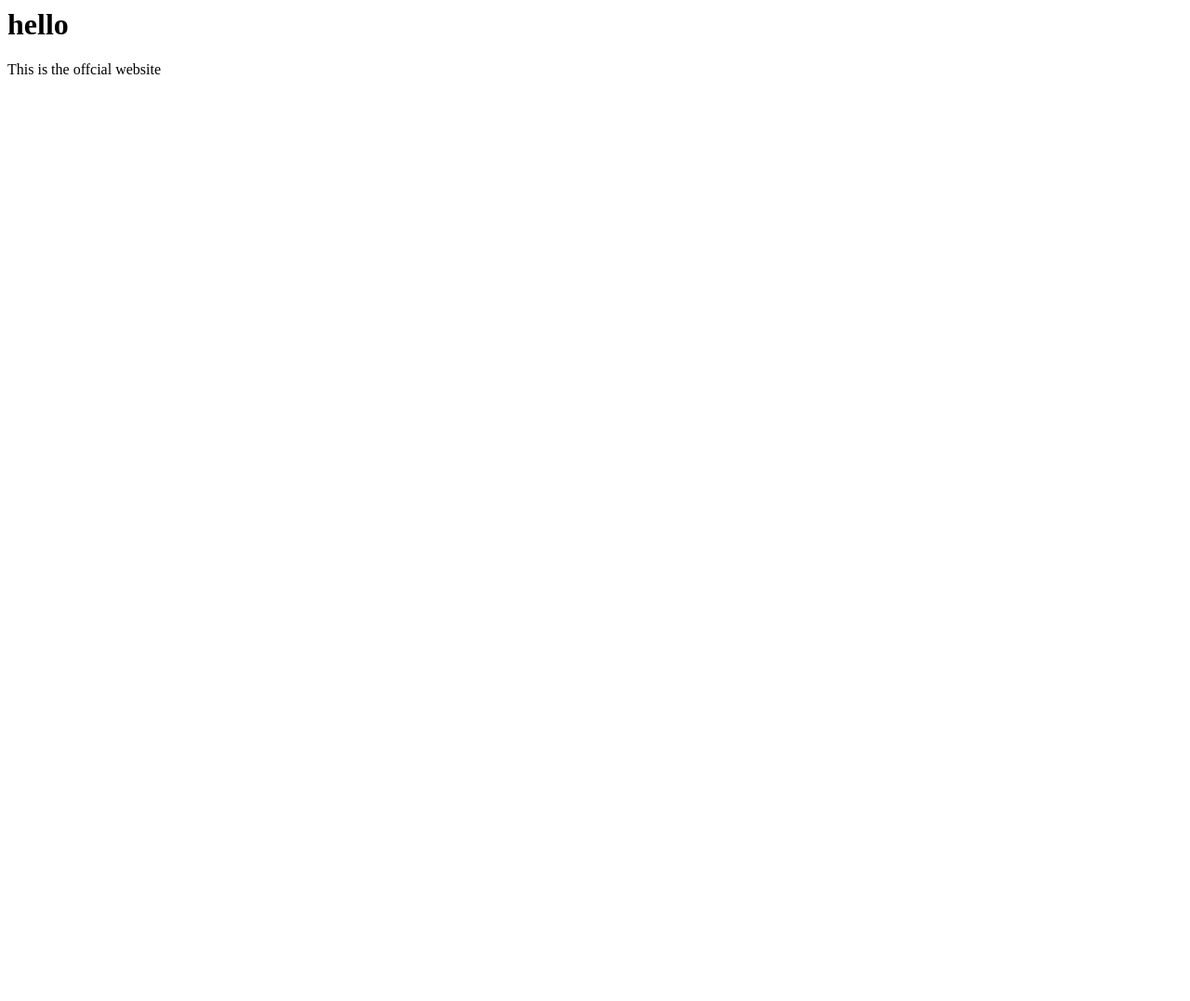
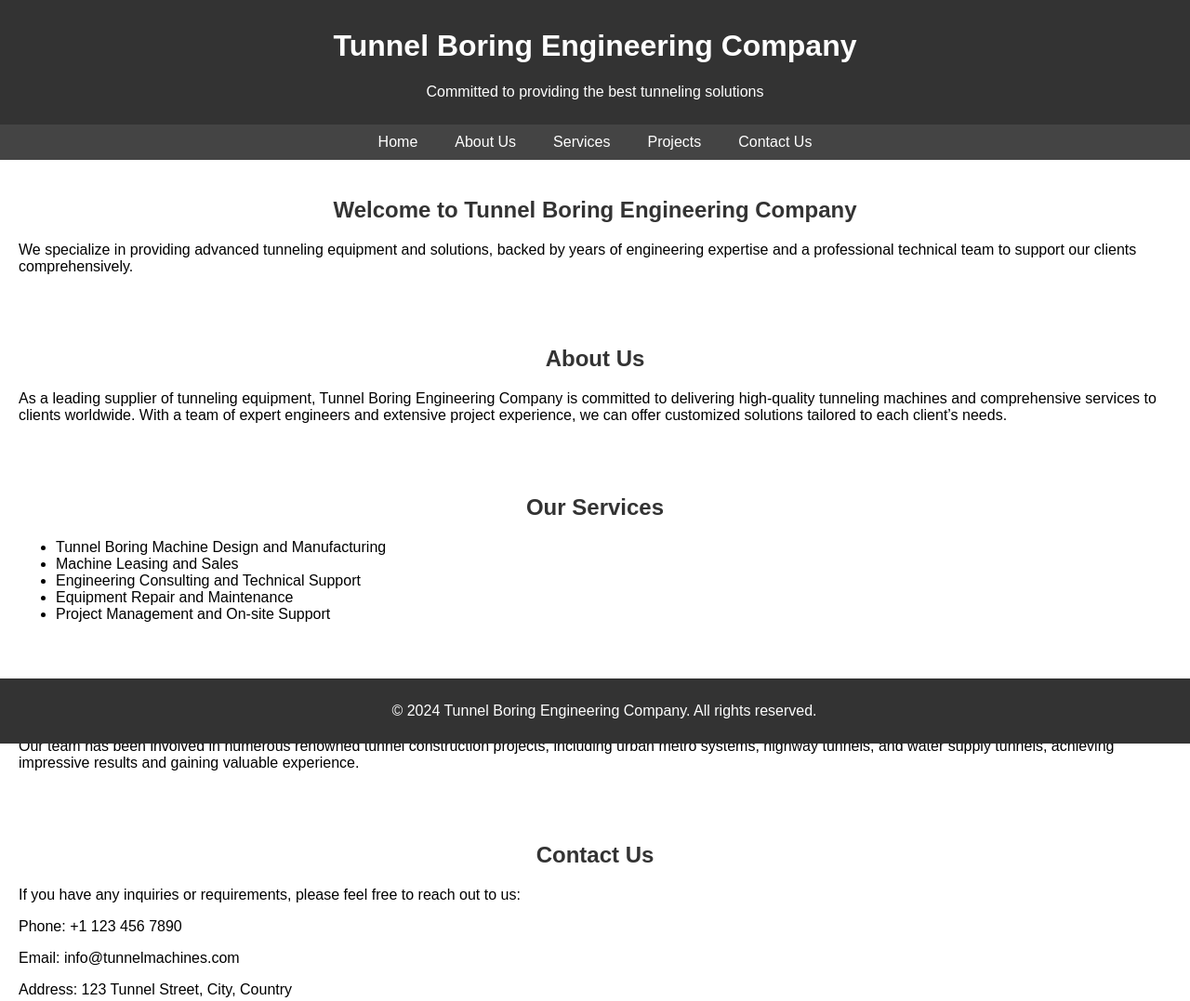
Before and after one commit to Gover888/firstDeploy, a plain HTML site: page index.html in a window 1280 px wide. Shown: the whole page at 93% size. Before the commit the page ends 800 px from the top, so only its background shows below. Drawn offline with Linux system fonts and the light colour scheme.

Commit message:
Update index.html

```diff
--- a/index.html
+++ b/index.html
@@ -1,2 +1,106 @@
-<h1>hello</h1>
-<p>This is the offcial website</p>
+<!DOCTYPE html>
+<html lang="en">
+<head>
+    <meta charset="UTF-8">
+    <meta name="viewport" content="width=device-width, initial-scale=1.0">
+    <title>Tunnel Boring Engineering Company</title>
+    <style>
+        body {
+            font-family: Arial, sans-serif;
+            margin: 0;
+            padding: 0;
+        }
+        header {
+            background-color: #333;
+            color: #fff;
+            padding: 10px;
+            text-align: center;
+        }
+        nav {
+            display: flex;
+            justify-content: center;
+            background-color: #444;
+        }
+        nav a {
+            color: #fff;
+            padding: 10px 20px;
+            text-decoration: none;
+            display: block;
+        }
+        nav a:hover {
+            background-color: #555;
+        }
+        .container {
+            padding: 20px;
+        }
+        .section-title {
+            color: #333;
+            text-align: center;
+            margin: 20px 0;
+        }
+        .footer {
+            background-color: #333;
+            color: #fff;
+            text-align: center;
+            padding: 10px;
+            position: fixed;
+            bottom: 0;
+            width: 100%;
+        }
+    </style>
+</head>
+<body>
+
+<header>
+    <h1>Tunnel Boring Engineering Company</h1>
+    <p>Committed to providing the best tunneling solutions</p>
+</header>
+
+<nav>
+    <a href="#home">Home</a>
+    <a href="#about">About Us</a>
+    <a href="#services">Services</a>
+    <a href="#projects">Projects</a>
+    <a href="#contact">Contact Us</a>
+</nav>
+
+<div class="container" id="home">
+    <h2 class="section-title">Welcome to Tunnel Boring Engineering Company</h2>
+    <p>We specialize in providing advanced tunneling equipment and solutions, backed by years of engineering expertise and a professional technical team to support our clients comprehensively.</p>
+</div>
+
+<div class="container" id="about">
+    <h2 class="section-title">About Us</h2>
+    <p>As a leading supplier of tunneling equipment, Tunnel Boring Engineering Company is committed to delivering high-quality tunneling machines and comprehensive services to clients worldwide. With a team of expert engineers and extensive project experience, we can offer customized solutions tailored to each client’s needs.</p>
+</div>
+
+<div class="container" id="services">
+    <h2 class="section-title">Our Services</h2>
+    <ul>
+        <li>Tunnel Boring Machine Design and Manufacturing</li>
+        <li>Machine Leasing and Sales</li>
+        <li>Engineering Consulting and Technical Support</li>
+        <li>Equipment Repair and Maintenance</li>
+        <li>Project Management and On-site Support</li>
+    </ul>
+</div>
+
+<div class="container" id="projects">
+    <h2 class="section-title">Projects</h2>
+    <p>Our team has been involved in numerous renowned tunnel construction projects, including urban metro systems, highway tunnels, and water supply tunnels, achieving impressive results and gaining valuable experience.</p>
+</div>
+
+<div class="container" id="contact">
+    <h2 class="section-title">Contact Us</h2>
+    <p>If you have any inquiries or requirements, please feel free to reach out to us:</p>
+    <p>Phone: +1 123 456 7890</p>
+    <p>Email: info@tunnelmachines.com</p>
+    <p>Address: 123 Tunnel Street, City, Country</p>
+</div>
+
+<footer class="footer">
+    <p>&copy; 2024 Tunnel Boring Engineering Company. All rights reserved.</p>
+</footer>
+
+</body>
+</html>
```
